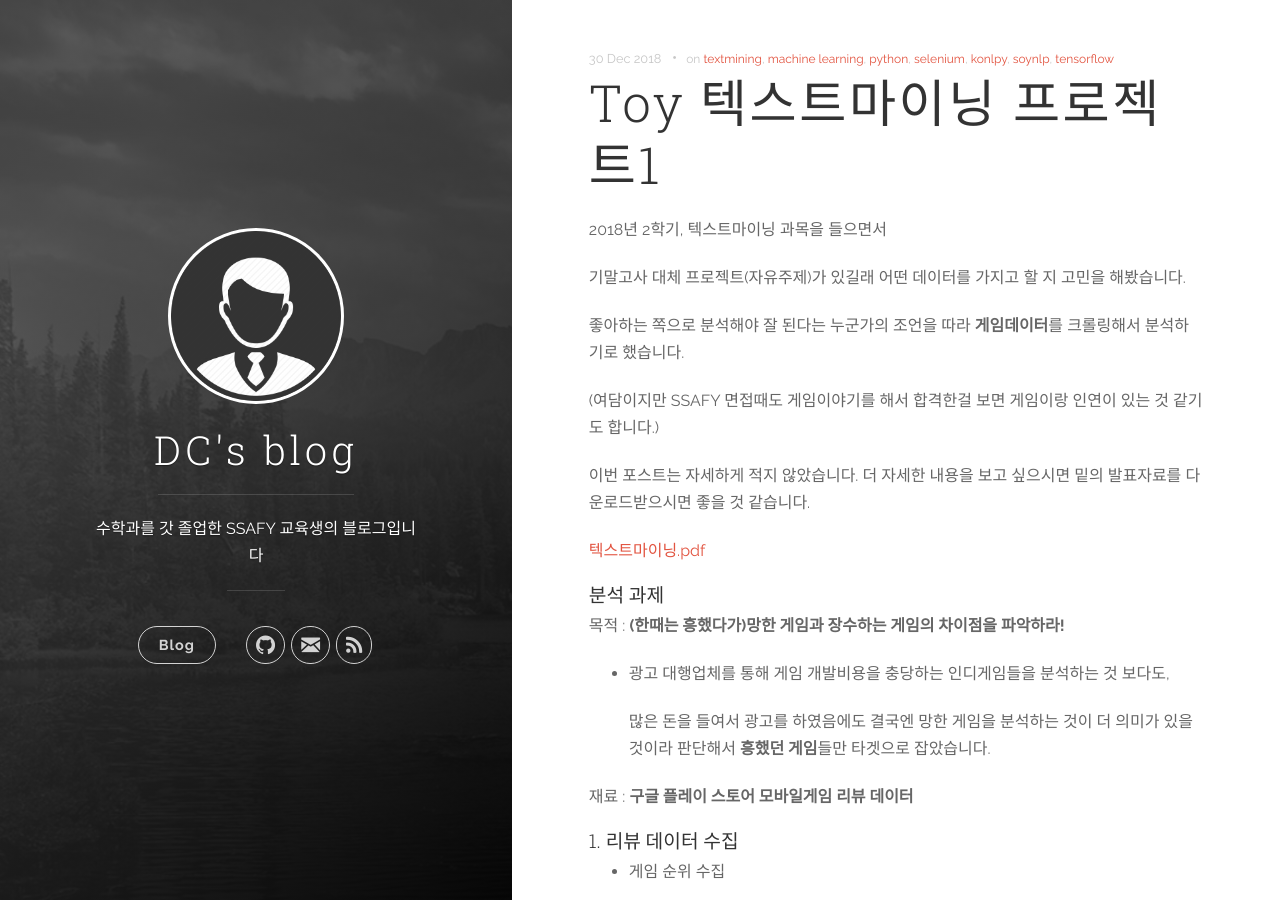
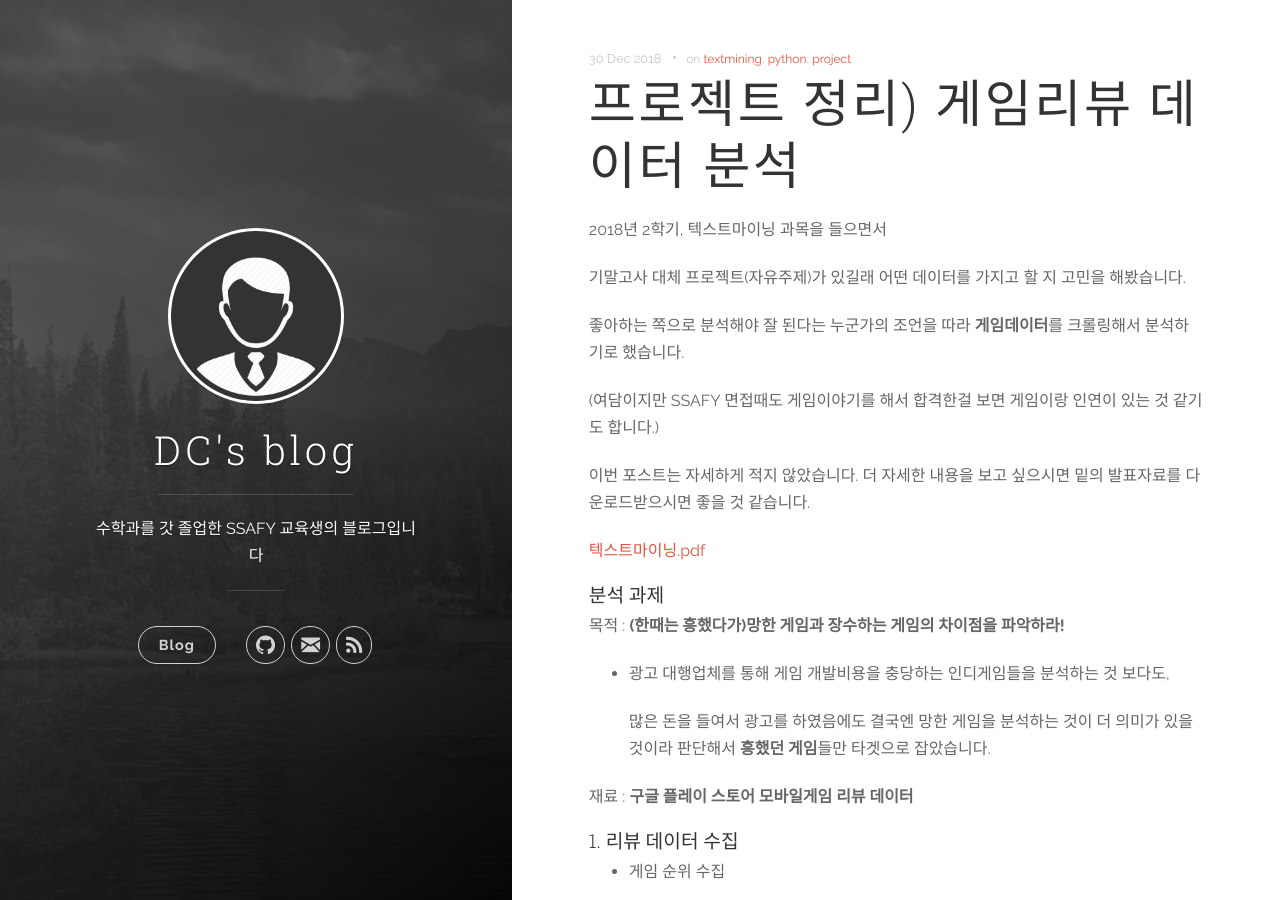
Before and after one commit to DongChanS/DongChanS.github.io, a Jekyll site: the page built from _posts/2018-12-30-8.md, in a window 1280 px wide and 900 px high. Built offline with Jekyll 4.4.1, drawn with Linux system fonts in a browser that asks for light colours; comment, search, counter and statistics services are not loaded.

Commit message:
Update 2018-12-30-8.md

```diff
--- a/_posts/2018-12-30-8.md
+++ b/_posts/2018-12-30-8.md
@@ -1,8 +1,8 @@
 ---
 layout : post
-title : Toy 텍스트마이닝 프로젝트1
+title : 프로젝트 정리) 게임리뷰 데이터 분석
 author : Shin Dong Chan
-tags : ['textmining','machine learning','python','selenium','konlpy','soynlp','tensorflow']
+tags : ['textmining','python','project']
 ---
 
 2018년 2학기, 텍스트마이닝 과목을 들으면서
```
